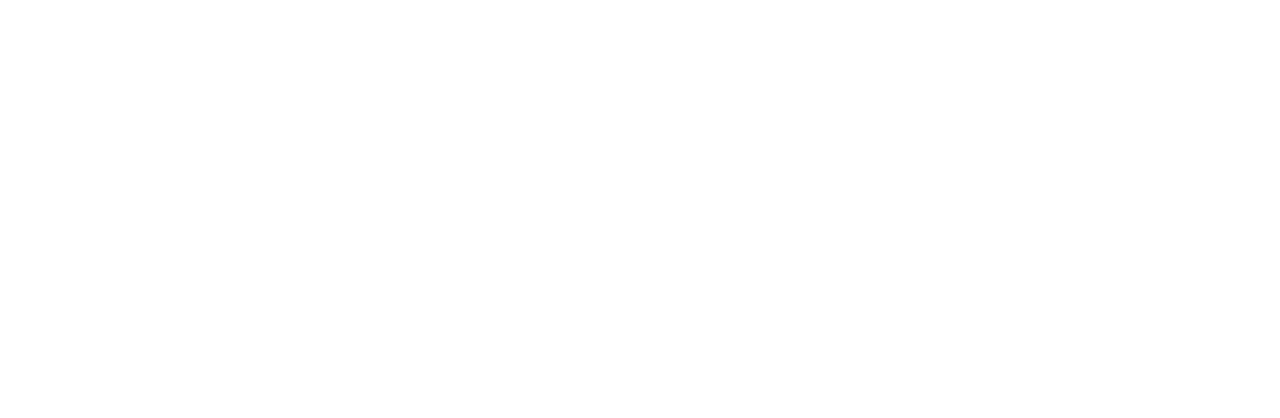
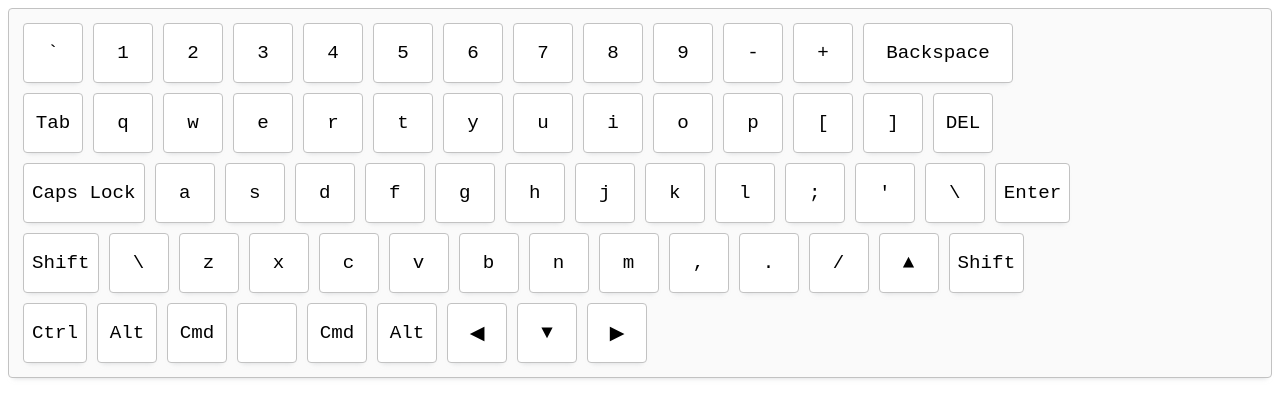
Before and after one commit to anmeshkov/virtual-keyboard, a plain HTML site: page index.html in a window 1280 px wide. Drawn offline with Linux system fonts and the light colour scheme; a web font is replaced by a local one.

Commit message:
feat: add keyboard layout generate on JS

```diff
--- a/app.js
+++ b/app.js
@@ -0,0 +1,122 @@
+const keyboardLayout = [
+  {
+    Backquote: '`',
+    Digit1: '1',
+    Digit2: '2',
+    Digit3: '3',
+    Digit4: '4',
+    Digit5: '5',
+    Digit6: '6',
+    Digit7: '7',
+    Digit8: '8',
+    Digit9: '9',
+    Minus: '-',
+    Equal: '+',
+    Backspace: 'Backspace'
+  },
+  {
+    Tab: 'Tab',
+    KeyQ: 'q',
+    KeyW: 'w',
+    KeyE: 'e',
+    KeyR: 'r',
+    KeyT: 't',
+    KeyY: 'y',
+    KeyU: 'u',
+    KeyI: 'i',
+    KeyO: 'o',
+    KeyP: 'p',
+    BracketLeft: '[',
+    BracketRight: ']',
+    Delete: 'DEL'
+  },
+  {
+    CapsLock: 'Caps Lock',
+    KeyA: 'a',
+    KeyS: 's',
+    KeyD: 'd',
+    KeyF: 'f',
+    KeyG: 'g',
+    KeyH: 'h',
+    KeyJ: 'j',
+    KeyK: 'k',
+    KeyL: 'l',
+    Semicolon: ';',
+    Quote: '\'',
+    Backslash: '\\',
+    Enter: 'Enter',
+  },
+  {
+    ShiftLeft: 'Shift',
+    IntlBackslash: '\\',
+    KeyZ: 'z',
+    KeyX: 'x',
+    KeyC: 'c',
+    KeyV: 'v',
+    KeyB: 'b',
+    KeyN: 'n',
+    KeyM: 'm',
+    Comma: ',',
+    Period: '.',
+    Slash: '/',
+    ArrowUp: '▲',
+    ShiftRight : 'Shift'
+  },
+  {
+    ControlLeft: 'Ctrl',
+    AltLeft: 'Alt',
+    MetaLeft: 'Cmd',
+    Space: '',
+    MetaRight: 'Cmd',
+    AltRight: 'Alt',
+    // Lang: 'EN',
+    ArrowLeft: '◀',
+    ArrowDown: '▼',
+    ArrowRight: '▶',
+  }
+]
+
+function createTextarea() {
+  const textarea = document.createElement('textarea');
+  textarea.className = 'input-textarea';
+  document.body.appendChild(textarea);
+}
+
+function createKeyboard() {
+  const keyboard = document.createElement('div');
+  keyboard.className = 'keyboard__wrapper';
+
+  for (const keyboardLines of keyboardLayout) {
+    const keyboardRow = document.createElement('ul');
+    keyboardRow.className = 'keyboard-row';
+
+    for (const value in keyboardLines) {
+      const keyboardButton = document.createElement('li');
+      keyboardButton.className = 'keyboard-button';
+      keyboardButton.setAttribute('key-code', value)
+      keyboardButton.innerHTML = `<span>${keyboardLines[value]}</span>`;
+
+      keyboardRow.append(keyboardButton)
+    }
+
+  keyboard.appendChild(keyboardRow)
+  }
+
+
+  document.body.appendChild(keyboard);
+}
+
+// createTextarea();
+createKeyboard();
+
+document.addEventListener('keydown', (event) => {
+  console.log(event.code);
+  const keyboarActiveButton = document.querySelector(`.keyboard-button[key-code="${event.code}"]`);
+  keyboarActiveButton.classList.add('active');
+
+});
+
+document.addEventListener('keyup', (event) => {
+  const keyboarActiveButton = document.querySelector(`.keyboard-button[key-code="${event.code}"]`);
+  keyboarActiveButton.classList.remove('active');
+})
--- a/index.html
+++ b/index.html
@@ -1,13 +1,20 @@
 <!DOCTYPE html>
 <html lang="en">
+
 <head>
   <meta charset="UTF-8">
   <meta http-equiv="X-UA-Compatible" content="IE=edge">
   <meta name="viewport" content="width=device-width, initial-scale=1.0">
   <title>Virtual Keyboard</title>
+  <link rel="preconnect" href="https://fonts.googleapis.com">
+  <link rel="preconnect" href="https://fonts.gstatic.com" crossorigin>
+  <link href="https://fonts.googleapis.com/css2?family=Chivo+Mono:wght@100;200;400;500;600&display=swap"
+    rel="stylesheet">
   <link rel="stylesheet" href="./style.css">
 </head>
+
 <body>
   <script src="./app.js"></script>
 </body>
+
 </html>
--- a/style.css
+++ b/style.css
@@ -0,0 +1,79 @@
+body {
+  font-family: 'Chivo Mono', monospace;
+  font-size: 1px;
+  color: #000000;
+}
+
+* {
+  box-sizing: border-box;
+}
+
+.input-textarea {
+  border: 1px solid #c2c2c2;
+  border-radius: 4px;
+  padding: 14px;
+  margin-bottom: 20px;
+  font-size: 1.1rem;
+  font-family: 'Chivo Mono', monospace;
+  line-height: 1.5;
+  font-weight: 100;
+  outline: none;
+}
+
+.input-textarea:focus {
+  border: 1px solid #d1d6d8;
+
+  color: #000000;
+  box-shadow: inset 0px 0px 6px -3px rgba(185, 189, 193, 0.6);
+}
+
+.keyboard__wrapper {
+  display: flex;
+  flex-direction: column;
+  row-gap: 10px;
+  padding: 14px;
+  border: 1px solid #c2c2c2;
+  border-radius: 4px;
+  background-color: #fafafa;
+  box-shadow: 0px 5px 5px -5px rgba(185, 189, 193, 0.6);
+}
+
+.keyboard-row {
+  display: flex;
+  column-gap: 10px;
+  margin: 0;
+  padding: 0;
+  list-style: none;
+}
+
+.keyboard-button {
+  display: inline-flex;
+  align-items: center;
+  justify-content: center;
+  border: 1px solid #c2c2c2;
+  background-color: #ffffff;
+  border-radius: 4px;
+  padding: 8px;
+  min-width: 60px;
+  height: 60px;
+  font-size: 1.2rem;
+  font-weight: 200;
+  cursor: pointer;
+  transition: background-color .2s, box-shadow .2s;
+  box-shadow: 0px 5px 5px -5px rgba(185, 189, 193, 0.6);
+}
+
+.keyboard-button:hover {
+  background-color: #d1d6d8c0;
+  border: 1px solid #D1D6D8;
+  /* color: #ffffff; */
+}
+
+.active,
+.keyboard-button:active {
+  box-shadow: 0px 5px 10px 2px rgba(34, 60, 80, 0.2) inset;
+}
+
+.keyboard-button[key-code="Backspace"] {
+  min-width: 150px;
+}
```
